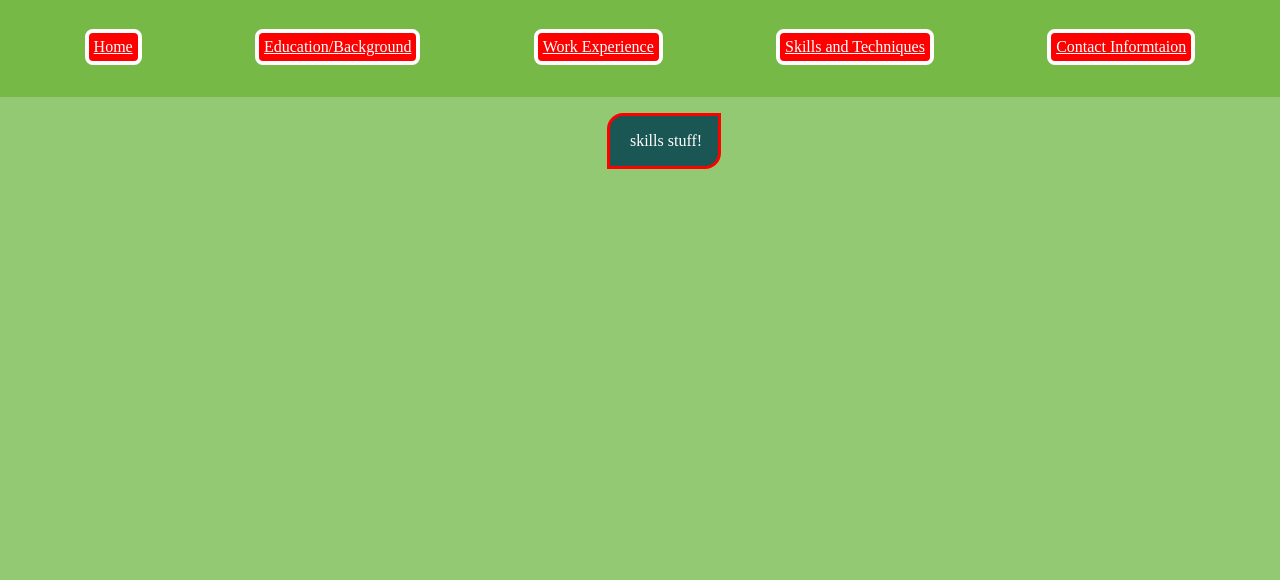
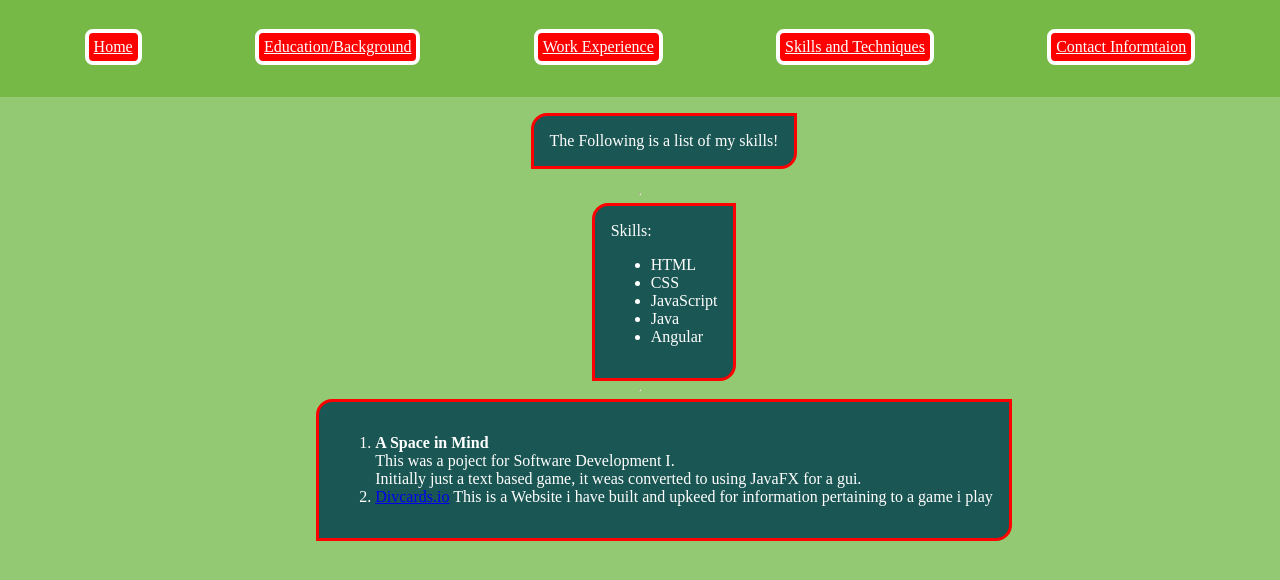
Before and after one commit to StephenWood11/webProj1, a plain HTML site: page skills.html in a window 1280 px wide. Shown: the part 40-620 px from the top of the page. Drawn offline with Linux system fonts and the light colour scheme.

Commit message:
comlete project

```diff
--- a/skills.html
+++ b/skills.html
@@ -18,7 +18,25 @@
         </header>
 
         <body>
-            <p> &nbsp;skills stuff!</p>
+            <p> The Following is a list of my skills!</p><hr>
+                <div id="lists">
+                    Skills:
+                    <ul>
+                        <li>HTML</li>
+                        <li>CSS</li>
+                        <li>JavaScript</li>
+                        <li>Java</li>
+                        <li>Angular</li>
+                    </ul>
+                </div>
+                <hr>
+                <div id="lists">
+                    <ol>
+                    <li><b>A Space in Mind</b><br> This was a poject for Software Development I. <br>
+                    Initially just a text based game, it weas converted to using JavaFX for a gui.</li>
+                    <li><a href="https://Divcards.io">Divcards.io</a> This is a Website i have built and upkeed for information pertaining to a game i play</li>
+                    </ol>
+                </div>
         </body>
     </main>
 </html>
--- a/styles.css
+++ b/styles.css
@@ -68,3 +68,15 @@ p{
     margin-left: 3rem;
     background-color: #1a5653;
 }
+
+#lists{
+    padding: 1rem;
+    border: red;
+    border-width: .2rem;
+    border-style:solid;
+    border-top-left-radius : 1rem;
+    border-bottom-right-radius: 1rem;
+    width: fit-content;
+    margin-left: 3rem;
+    background-color: #1a5653;
+}
```
Also changed, not shown: contact.html (+3 -1 lines), education.html (+1 -0 lines), work.html (+9 -1 lines).
